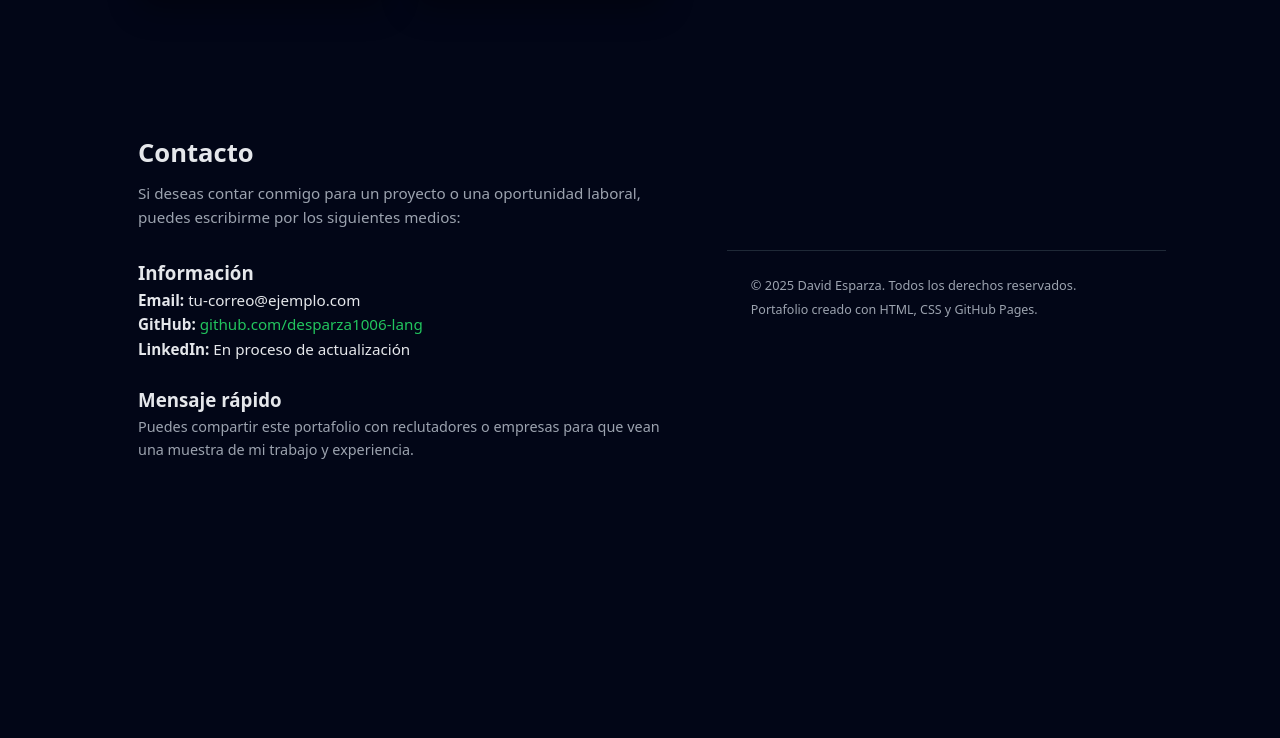
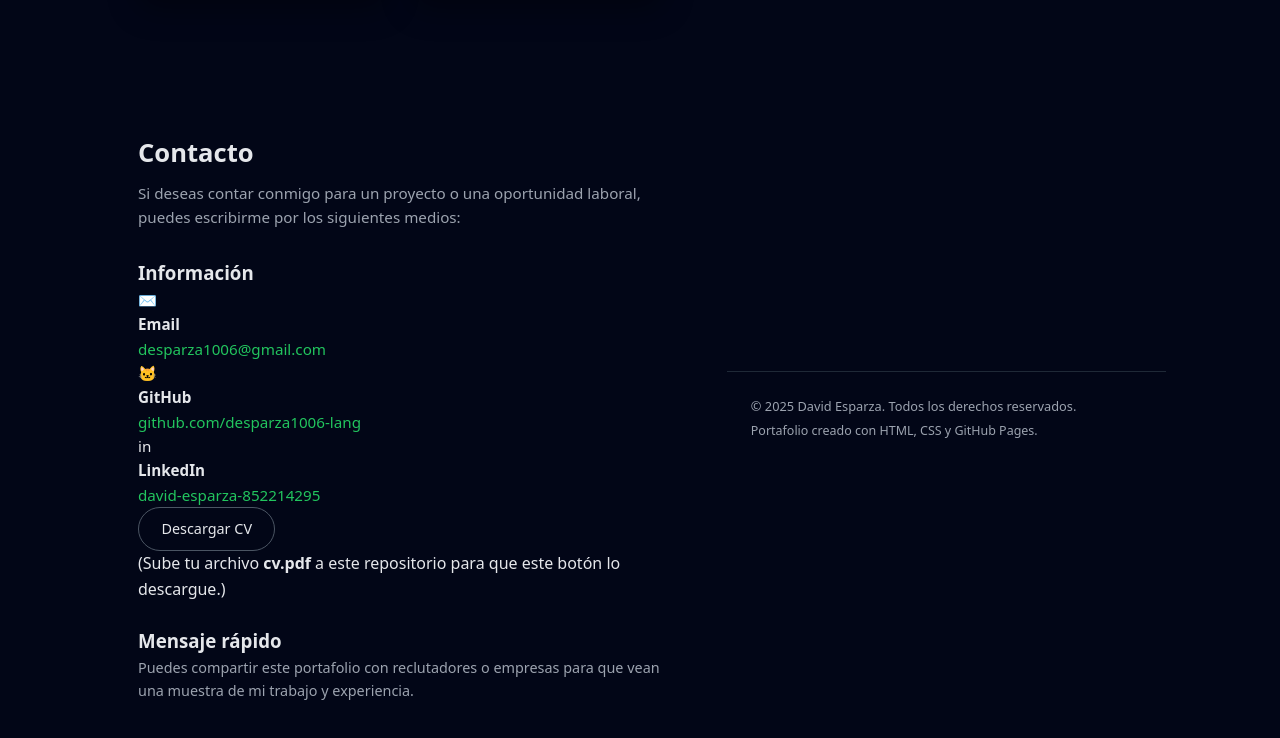
Before and after one commit to desparza1006-lang/desparza1006-lang.github.io, a plain HTML site: page index.html in a window 1280 px wide. Shown: the part 1380-2118 px from the top of the page. Before the commit the page ends 1937 px from the top, so only its background shows below. Drawn offline with Linux system fonts and the light colour scheme.

Commit message:
Update index.html

```diff
--- a/index.html
+++ b/index.html
@@ -216,10 +216,39 @@
         <div>
           <h3>Información</h3>
           <ul class="contact-list">
-            <li><strong>Email:</strong> tu-correo@ejemplo.com</li>
-            <li><strong>GitHub:</strong> <a href="https://github.com/desparza1006-lang" target="_blank">github.com/desparza1006-lang</a></li>
-            <li><strong>LinkedIn:</strong> En proceso de actualización</li>
+            <li class="contact-item">
+              <span class="contact-icon contact-icon-mail">✉️</span>
+              <div>
+                <strong>Email</strong><br>
+                <a href="mailto:desparza1006@gmail.com">desparza1006@gmail.com</a>
+              </div>
+            </li>
+            <li class="contact-item">
+              <span class="contact-icon contact-icon-github">🐱</span>
+              <div>
+                <strong>GitHub</strong><br>
+                <a href="https://github.com/desparza1006-lang" target="_blank">
+                  github.com/desparza1006-lang
+                </a>
+              </div>
+            </li>
+            <li class="contact-item">
+              <span class="contact-icon contact-icon-linkedin">in</span>
+              <div>
+                <strong>LinkedIn</strong><br>
+                <a href="https://www.linkedin.com/in/david-esparza-852214295/" target="_blank">
+                  david-esparza-852214295
+                </a>
+              </div>
+            </li>
           </ul>
+
+          <a href="cv.pdf" class="btn btn-outline contact-cv" target="_blank">
+            Descargar CV
+          </a>
+          <p class="contact-note-small">
+            (Sube tu archivo <strong>cv.pdf</strong> a este repositorio para que este botón lo descargue.)
+          </p>
         </div>
         <div>
           <h3>Mensaje rápido</h3>
@@ -232,6 +261,7 @@
     </div>
   </section>
 
+
   <footer class="footer">
     <div class="container footer-content">
       <p>© <span id="year"></span> David Esparza. Todos los derechos reservados.</p>
```
